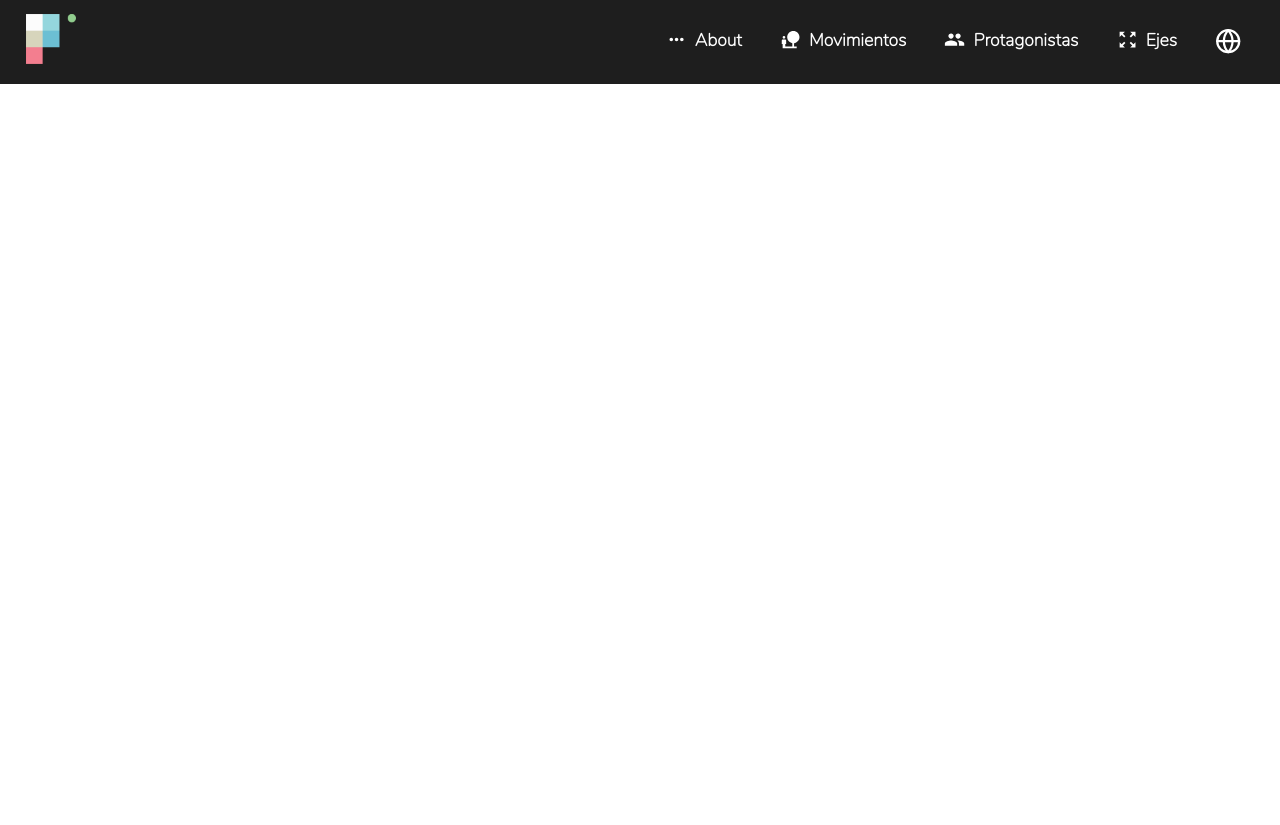
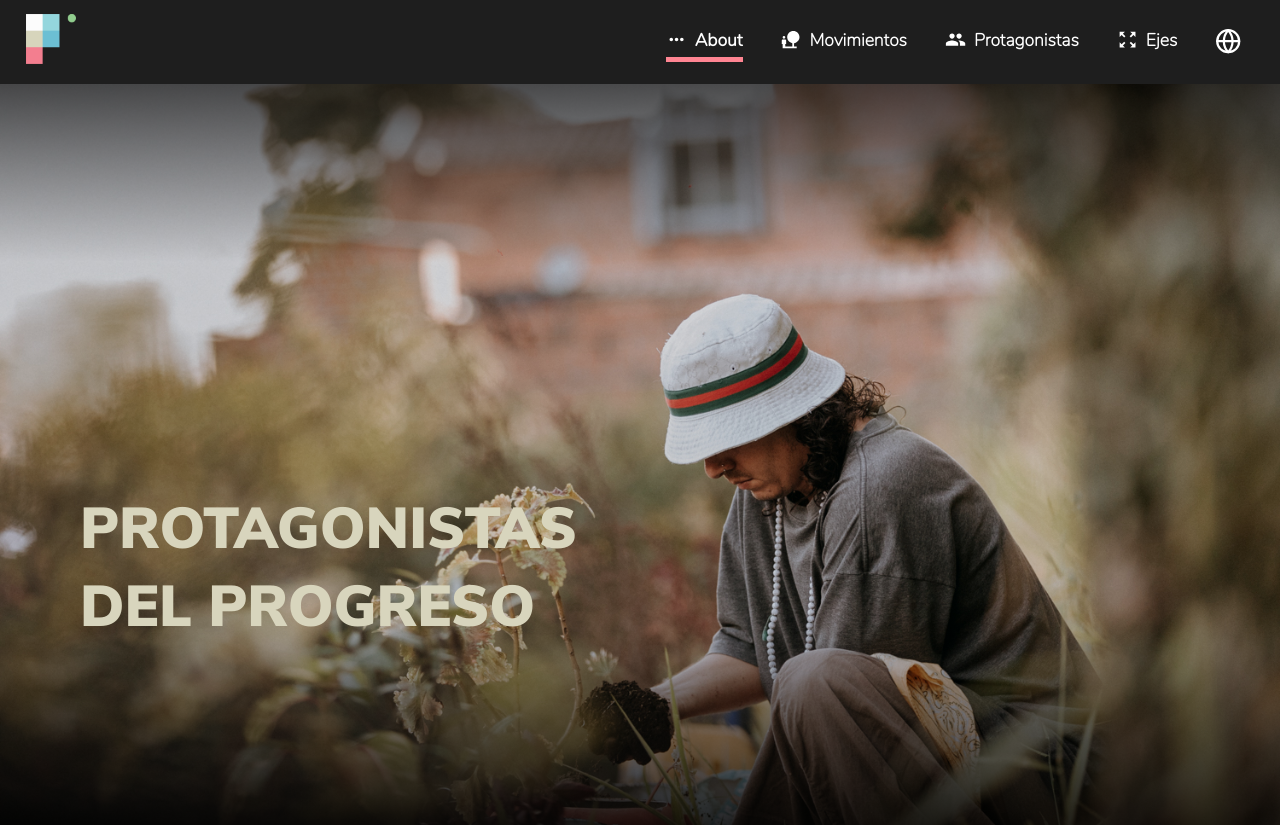
Before and after one commit to carmenchapa/protagonistas, a React (Create React App) app: page / in a window 1280 px wide. Shown: the top 825 px of the page. Before the commit the page ends 800 px from the top, so only its background shows below. Built offline with nearby package versions, Linux system fonts and the light colour scheme.

Commit message:
Update routes structure

```diff
--- a/src/App.js
+++ b/src/App.js
@@ -17,13 +17,12 @@ function App() {
     <div className="AppContainer">
       <Navigation currentRoute={pathname}/>
       <div className="AppContainer">
-      <Route path={ROUTES.HOME} component={Home} />
-      <Route path={ROUTES.MOVIMIENTOS} component={Movimientos} />
-      <Route path={ROUTES.PROTAGONISTAS} component={Protagonistas} />
-			<Route path={ROUTES.EJES} component={Ejes} />
-			<Route path={ROUTES.MAPA} component={Mapa} />
-			{/* <Route path={ROUTES.MOVIMIENTO} component={Protagonista} /> */}
-			<Route path={ROUTES.PROTAGONISTA} component={Protagonista} />
+				<Route exact path={ROUTES.HOME[0]} component={Home} />
+	      <Route path={ROUTES.MOVIMIENTOS[0]} component={Movimientos} />
+	      <Route path={ROUTES.PROTAGONISTAS[0]} component={Protagonistas} />
+				<Route path={ROUTES.EJES[0]} component={Ejes} />
+				<Route path={ROUTES.MAPA[0]} component={Mapa} />
+				<Route path={ROUTES.PROTAGONISTA[0]} component={Protagonista} />
 
       {/* <Route path="/proposals:id" component={DecisionPage} /> */}
       </div>
--- a/src/components/NavBar.js
+++ b/src/components/NavBar.js
@@ -17,13 +17,12 @@ const NavBar = observer(class NavBar extends React.Component {
 
 		const {pathname} = window.location
 		return (
-			<div className={`NavBar ${pathname === '/home' ? "NavProtas" : "NavProtas"}`}>
+			<div className={`NavBar ${pathname === '/' ? "NavProtas" : "NavProtas"}`}>
 				<div className="NavBarRight">
-				<Logo route='/home' />
-					{/* <NavItem route='/home' routeName={<Logo />} /> */}
+				<Logo route='/' to='/' />
 				</div>
 				<div className="NavBarRight">
-					{this.props.routes.filter(e => e !== '/home').map((e, i) => <NavItem key={i} route={e} routeName={capitalizeFirst(e.replace('/', ''))} />)}
+					{this.props.routes.filter(e => e[1] !== 'HOME').map((e, i) => <NavItem key={i} route={e[0]} routeName={capitalizeFirst(e[1].replace('/', ''))} />)}
 				</div>
 			</div>
 			)
--- a/src/navigation/routes.js
+++ b/src/navigation/routes.js
@@ -1,11 +1,11 @@
-export const LANDING = '/';
-export const SIGN_UP = '/signup';
-export const SIGN_IN = '/signin';
-export const HOME = '/home';
-export const ABOUT = '/about';
-export const MOVIMIENTOS = '/movimientos';
-export const EJES = '/ejes';
-export const PROTAGONISTAS = '/protagonistas';
-export const MAPA = '/mapa';
-export const PROTAGONISTA = '/protagonistas:id';
-export const MOVIMIENTO = '/movimiento:id';
+// export const LANDING = '/';
+export const SIGN_UP = ['/signup', 'SIGN_UP'];
+export const SIGN_IN = ['/signin', 'SIGN_IN'];
+export const HOME = ['/', 'HOME'];
+export const ABOUT = ['/', 'ABOUT'];
+export const MOVIMIENTOS = ['/movimientos', 'MOVIMIENTOS'];
+export const EJES = ['/ejes', 'EJES'];
+export const PROTAGONISTAS = ['/protagonistas', 'PROTAGONISTAS'];
+export const MAPA = ['/mapa', 'MAPA'];
+export const PROTAGONISTA = ['/protagonistas:id', 'PROTAGONISTA'];
+export const MOVIMIENTO = ['/movimiento:id', 'MOVIMIENTO'];
--- a/src/utils/helperFunctions.js
+++ b/src/utils/helperFunctions.js
@@ -1,3 +1,4 @@
 export function capitalizeFirst(value: string) {
-  return value.charAt(0).toUpperCase() + value.slice(1)
+	const newValue = value.toLowerCase()
+  return newValue.charAt(0).toUpperCase() + newValue.slice(1)
 }
```
